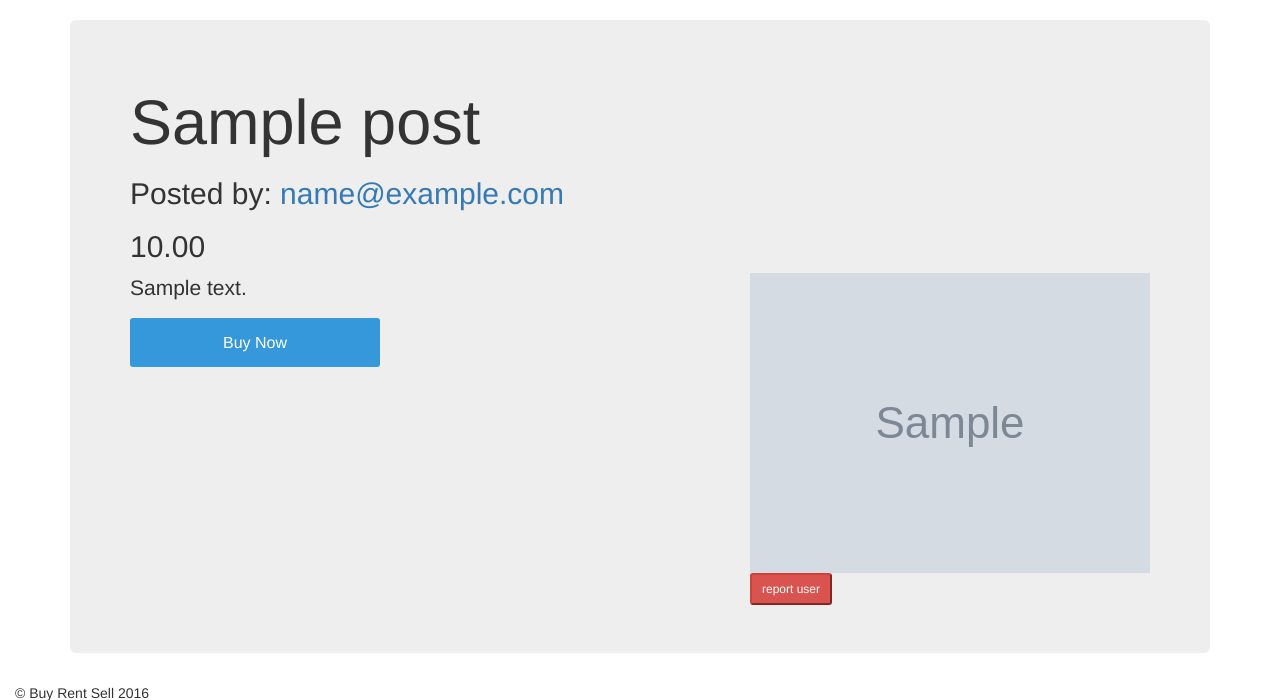
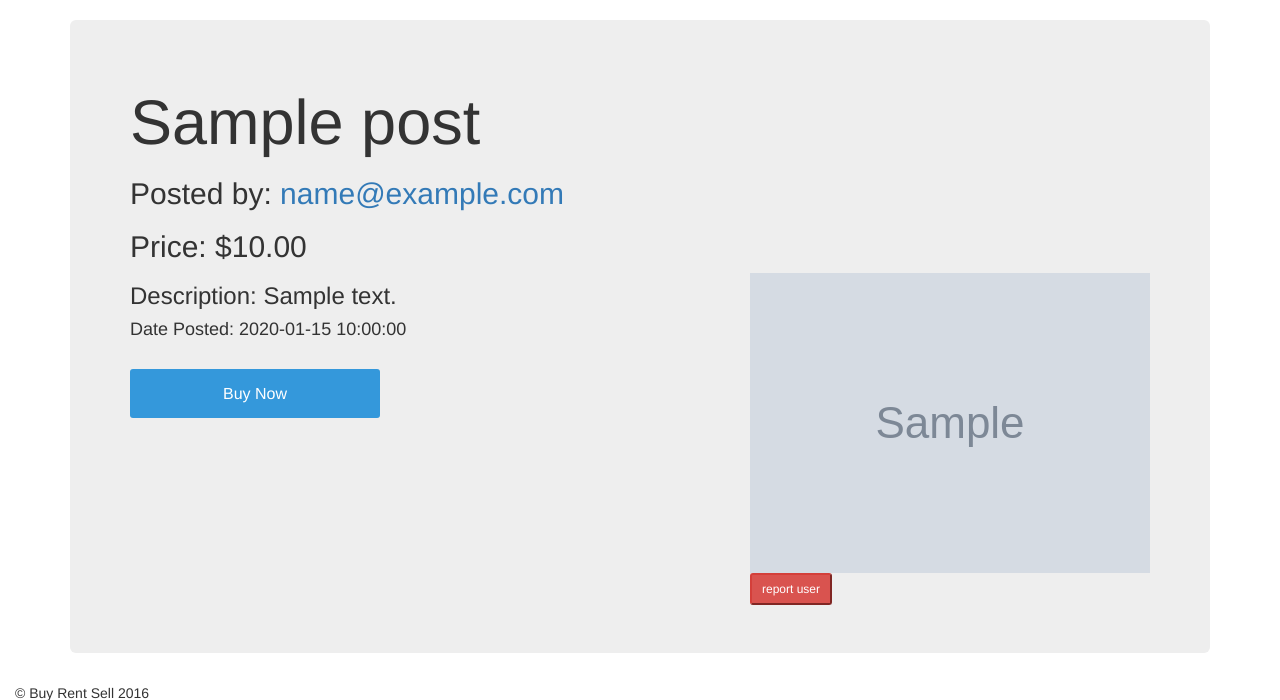
Before and after one commit to mhendri/buyrentsell, a Flask app: page /item/1 in a window 1280 px wide. Shown: the part 52-752 px from the top of the page. Run offline with Flask 2, Linux system fonts and the light colour scheme; tables that the repository leaves empty hold one stand-in row (values such as "Sample post"); grey boxes marked "Sample" are stand-in pictures; some libraries are stand-ins or nearby versions.

Commit message:
Add date time in item

```diff
--- a/templates/item.html
+++ b/templates/item.html
@@ -4,13 +4,17 @@
     {% if item.userid %}
     <h1>{{ item.title }}</h1>
     <h2>Posted by: <a href="/user/{{ item_userid.id }}">{{ item_userid.email }}</a></h2>
-    <h2>{{ item.price }}</h2>
+    <h2>Price: ${{ item.price }}</h2>
     <div style="float:right" > <img src="{{item.image}}" style="height:300px;">
       <form action="/item/{{ item.id }}/reportUser" method="GET" id="reportUser">
         <button style ="float:left" type="submit" id="reportUser" class=" btn-danger btn-sm btn-primary ">report user</button>
       </form>
     </div>
-    <p>{{ item.descr }}</p>
+    <h3>Description: {{ item.descr }}</h3>
+    <h4>Date Posted: {{item.date}}</h4>
+
+    <br>
+
     <form action="/item/{{ item.id }}" method="POST" id="buyItem">
       <button style ="float:left" type="submit" id="buyItem" class="btn btn-lg btn-primary btn-block">Buy Now</button>
     </form>
```
